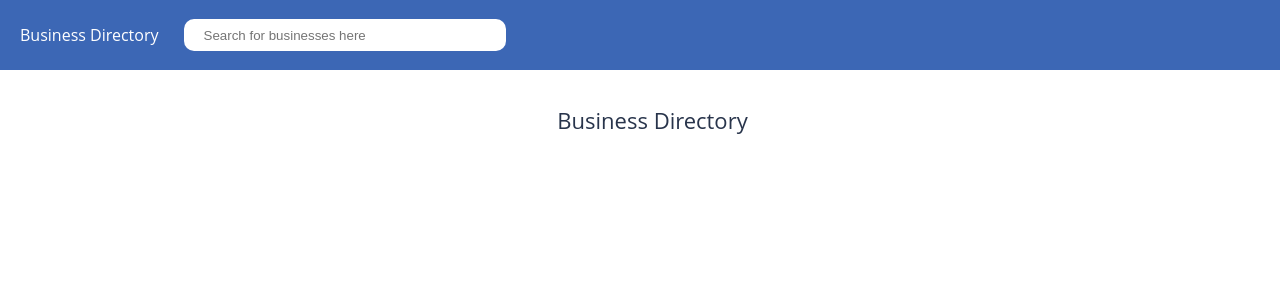
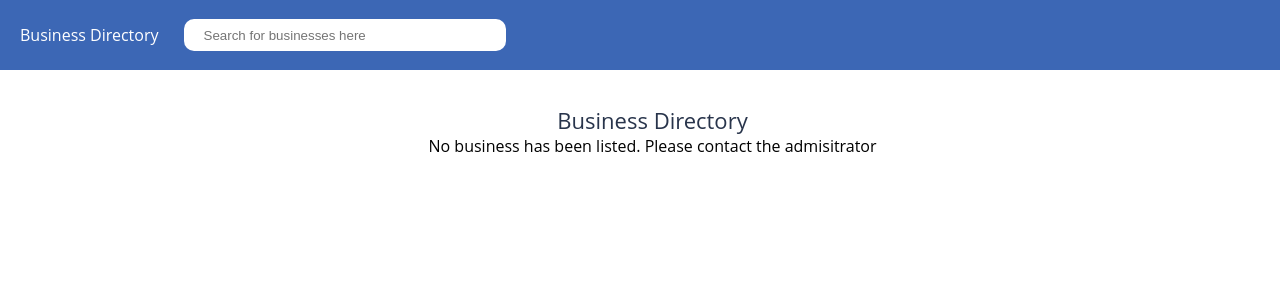
Before and after one commit to kobomarun/facebook.reactjs, a React (Create React App) app: page / in a window 1280 px wide. Shown: the top 300 px of the page. Built offline with nearby package versions, Linux system fonts and the light colour scheme.

Commit message:
homepage listing bug

```diff
--- a/src/Home.js
+++ b/src/Home.js
@@ -18,7 +18,8 @@ const Home = (props) => {
                 <section className="dashboard">
                 <h1 className="ft-left">Business Directory</h1>
                     <div className="home-cardholder">
-                        { props.state.business.business.map(row => {
+                        { props.state.business.business.length == 0 && (<h2 className="not-listed">No business has been listed. Please contact the admisitrator</h2>)}
+                        {props.state.business.business.map(row => {
                             return (
                                 <div className="card">
                                     <img src={row.image} alt=""  width="150"/>
--- a/src/style.css
+++ b/src/style.css
@@ -583,3 +583,6 @@ textarea {
 	float: right;
 	cursor: pointer;
 }
+.not-listed {
+	margin: 0 auto;
+}
```
